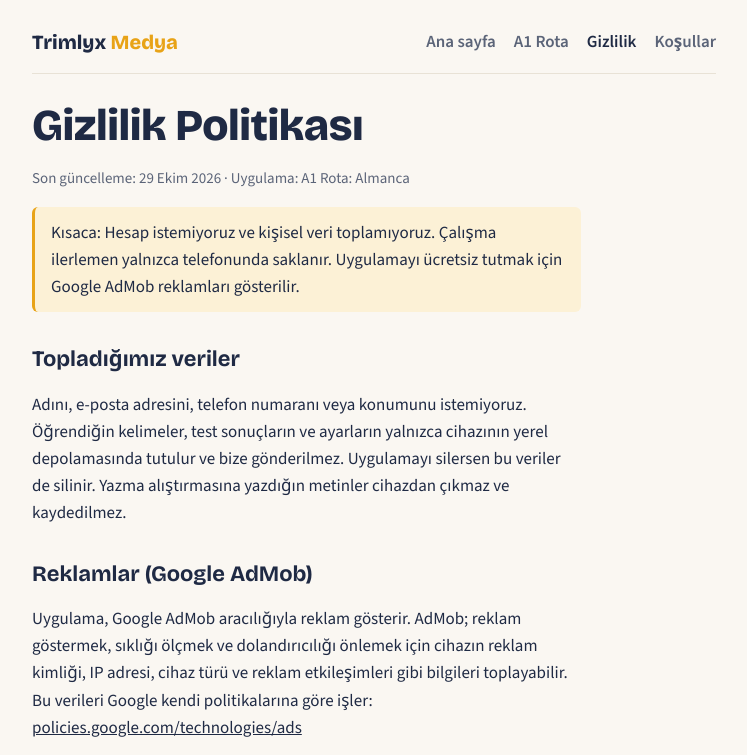
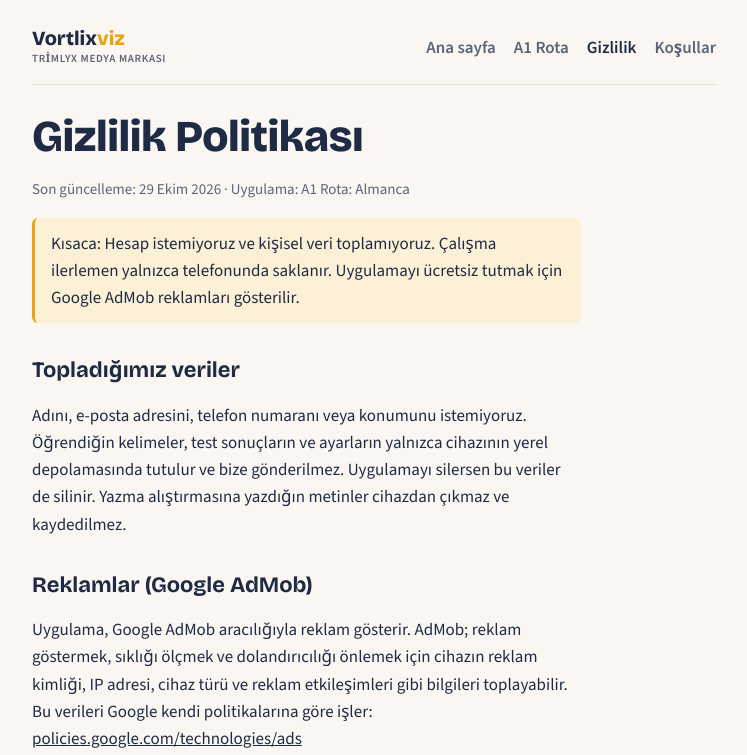
Before and after one commit to TrimlyxMedia/a1rota, a plain HTML site: page gizlilik.html in a window 1280 px wide. Shown: the top 755 px of the page, without its empty margins (266-1013 px from the left). Drawn offline with nearby package versions, Linux system fonts and the light colour scheme.

Commit message:
Update navigation brand and footer information

```diff
--- a/gizlilik.html
+++ b/gizlilik.html
@@ -10,7 +10,7 @@
 <title>A1 Rota Gizlilik Politikası</title>
 </head>
 <body><div class="wrap">
-<nav><a class="brand" href="index.html">Trimlyx <span>Medya</span></a><a href="index.html">Ana sayfa</a><a href="a1rota.html">A1 Rota</a><a href="gizlilik.html" aria-current=page>Gizlilik</a><a href="kosullar.html">Koşullar</a></nav>
+<nav><a class="brand" href="index.html">Vortlix<span>viz</span><small>Trimlyx Medya markası</small></a><a href="index.html">Ana sayfa</a><a href="a1rota.html">A1 Rota</a><a href="gizlilik.html" aria-current=page>Gizlilik</a><a href="kosullar.html">Koşullar</a></nav>
 <h1>Gizlilik Politikası</h1>
 <p class="meta">Son güncelleme: 29 Ekim 2026 · Uygulama: A1 Rota: Almanca</p>
 <p class="note">Kısaca: Hesap istemiyoruz ve kişisel veri toplamıyoruz. Çalışma ilerlemen yalnızca telefonunda saklanır. Uygulamayı ücretsiz tutmak için Google AdMob reklamları gösterilir.</p>
```
